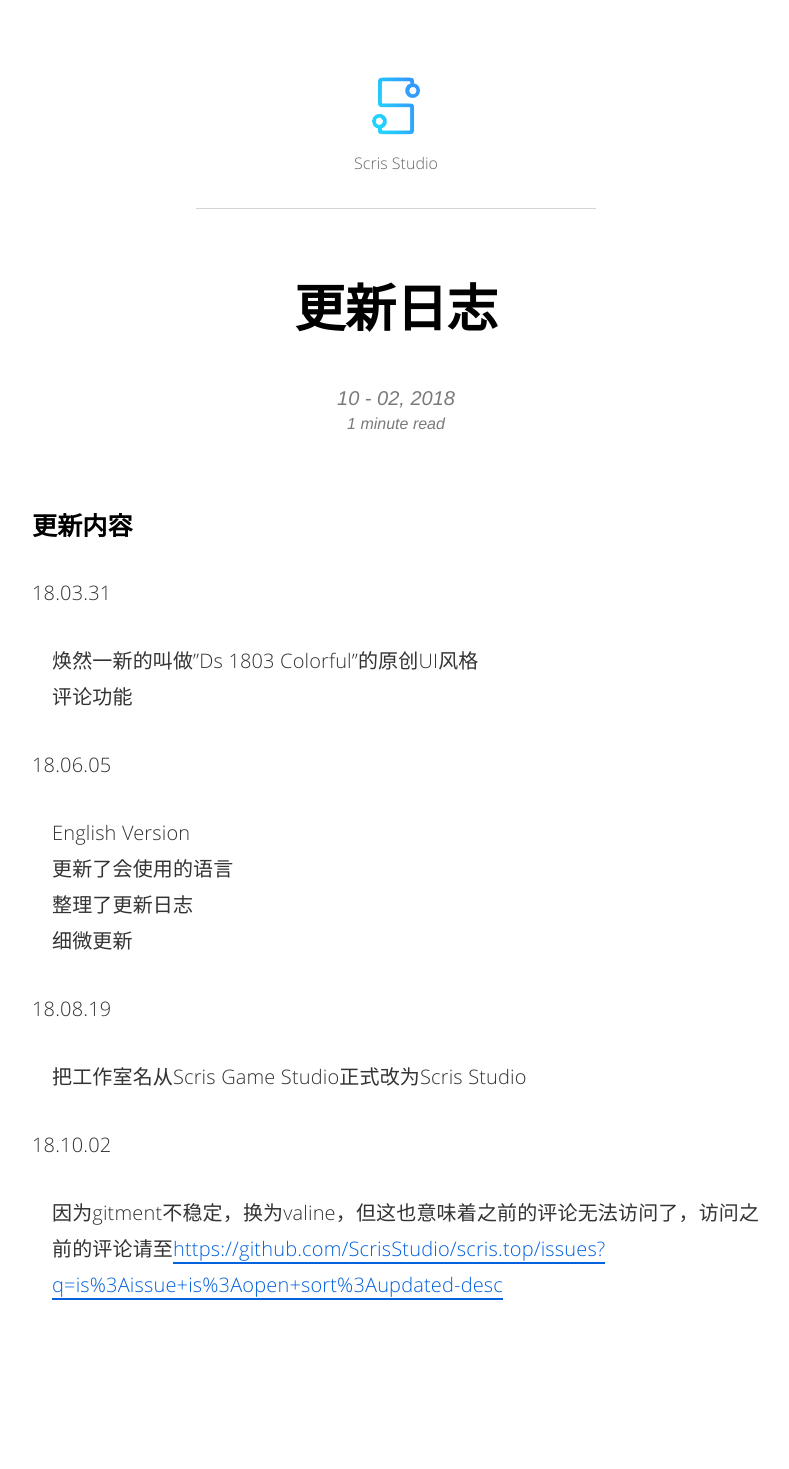
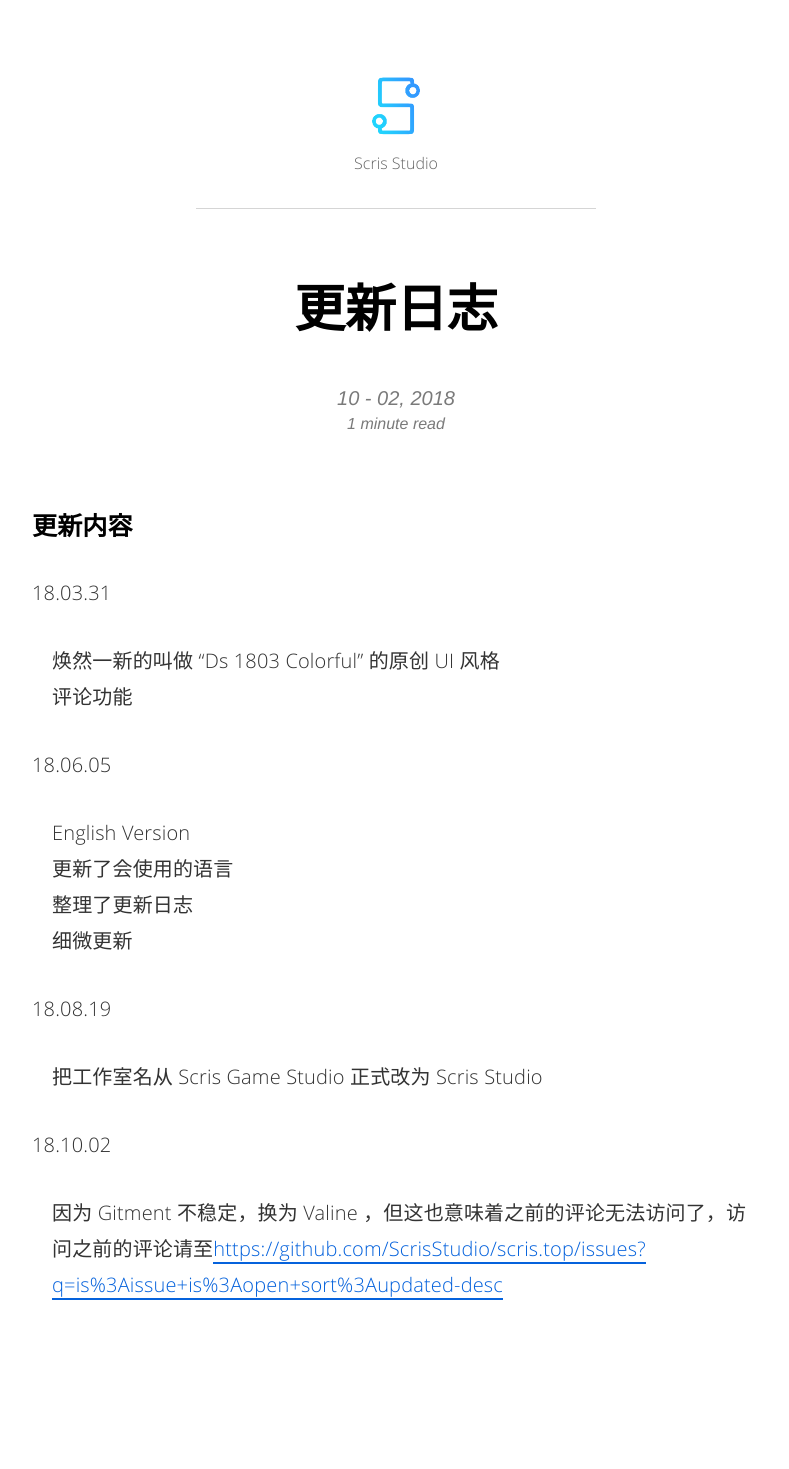
Before and after one commit to ScrisStudio/scris.top, a Jekyll site: the page built from _posts/2018-10-02-Log.md, in a window 1280 px wide. Shown: the whole page, without its empty margins (244-1033 px from the left). Built offline with Jekyll 4.4.1, drawn with Linux system fonts in a browser that asks for light colours; comment, search, counter and statistics services are not loaded.

Commit message:
add space between chinese words and english words

```diff
--- a/_posts/2018-10-02-Log.md
+++ b/_posts/2018-10-02-Log.md
@@ -13,7 +13,7 @@ permalink: /log/
 ### 更新内容
 
 18.03.31
-- 焕然一新的叫做"Ds 1803 Colorful"的原创UI风格
+- 焕然一新的叫做 "Ds 1803 Colorful" 的原创 UI 风格
 - 评论功能
 
 18.06.05
@@ -23,7 +23,7 @@ permalink: /log/
 - 细微更新
 
 18.08.19
-- 把工作室名从Scris Game Studio正式改为Scris Studio
+- 把工作室名从 Scris Game Studio 正式改为 Scris Studio
 
 18.10.02
-- 因为gitment不稳定，换为valine，但这也意味着之前的评论无法访问了，访问之前的评论请至<https://github.com/ScrisStudio/scris.top/issues?q=is%3Aissue+is%3Aopen+sort%3Aupdated-desc>
+- 因为 Gitment 不稳定，换为 Valine ，但这也意味着之前的评论无法访问了，访问之前的评论请至<https://github.com/ScrisStudio/scris.top/issues?q=is%3Aissue+is%3Aopen+sort%3Aupdated-desc>
```
